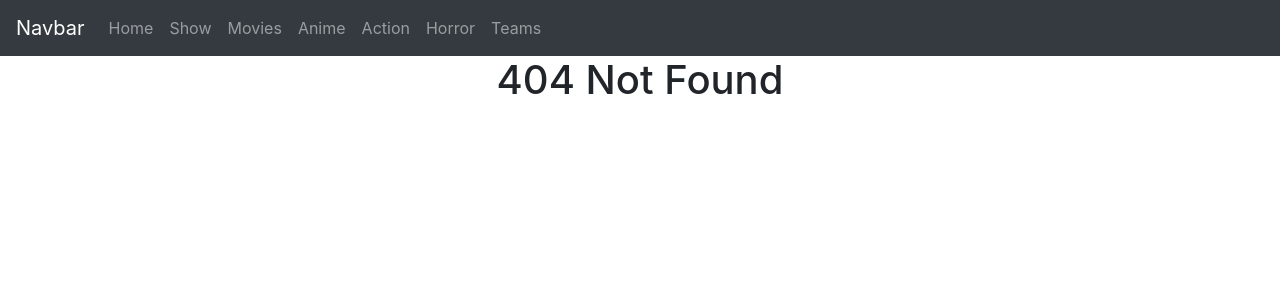
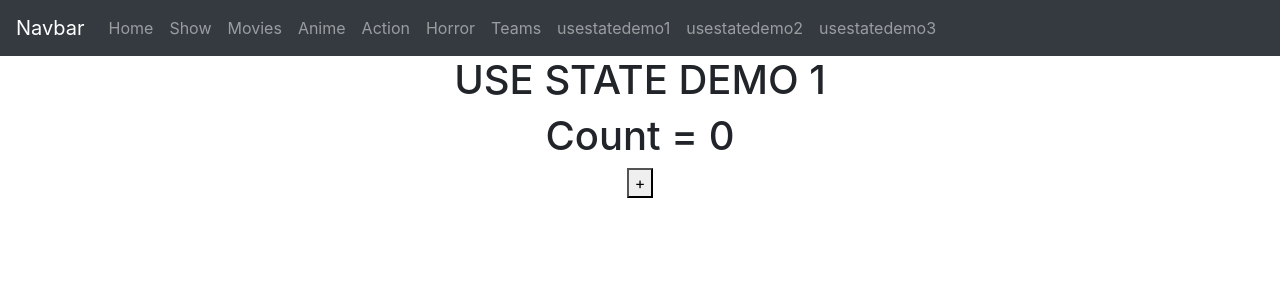
Before and after one commit to patelavi43/learning26, a React (Vite) app: page /usestatedemo1 in a window 1280 px wide. Before the commit this address had no page. Shown: the top 300 px of the page. Built offline with nearby package versions, Linux system fonts and the light colour scheme.

Commit message:
UseState

```diff
--- a/src/App.jsx
+++ b/src/App.jsx
@@ -27,6 +27,9 @@
 import { Watch } from "./components/Watch";
 import { Teams } from "./components/Team";
 import { TeamDetail } from "./components/TeamDetail";
+import { UseStateDemo1 } from "./components/UseStateDemo1";
+import { UseStateDemo2 } from "./components/UseStateDemo2";
+import { UseStateDemo3 } from "./components/UseStateDemo3";
 
 
 
@@ -50,6 +53,9 @@
           <Route path="/netflixmovies" element={<NetflixMovies />} />
           <Route path="/teams" element={<Teams />} />
           <Route path="/teamdetail/:teamName" element={<TeamDetail />} />
+          <Route path="/usestatedemo1" element ={<UseStateDemo1 />} />
+          <Route path="/usestatedemo2" element ={<UseStateDemo2 />} />
+          <Route path="/usestatedemo3" element ={<UseStateDemo3 />} />
         </Routes>
        </div>
 
--- a/src/components/MapDemo7.jsx
+++ b/src/components/MapDemo7.jsx
@@ -1,7 +1,7 @@
 import React from "react";
 
 import aviImg from "../assets/image/avi.jpeg";
-import krupaliImg from "..\assets\image\avi.jpeg";
+import krupaliImg from "../assets/image/avi.jpeg";
 
 export const MapDemo7 = () => {
   const employees = [
--- a/src/components/MapDemo8.jsx
+++ b/src/components/MapDemo8.jsx
@@ -2,7 +2,7 @@
 
 // ✅ import images from src/assets/image
 import aviImg from "../assets/image/avi.jpeg";
-import krupaliImg from "../assets/image/krupali.jpeg";
+import krupaliImg from "../assets/image/avi.jpeg";
 
 export const MapDemo8 = () => {
   const students = [
--- a/src/components/Nevbar.jsx
+++ b/src/components/Nevbar.jsx
@@ -63,6 +63,21 @@
                 Teams
               </Link>
             </li>
+             <li class="nav-item">
+              <Link class="nav-link" to="/usestatedemo1">
+                usestatedemo1
+              </Link>
+            </li>
+            <li class="nav-item">
+              <Link class="nav-link" to="/usestatedemo2">
+                usestatedemo2
+              </Link>
+            </li>
+            <li class="nav-item">
+              <Link class="nav-link" to="/usestatedemo3">
+                usestatedemo3
+              </Link>
+            </li>
           </ul>
         </div>
       </nav>
--- /dev/null
+++ b/src/components/UseStateDemo1.jsx
@@ -0,0 +1,26 @@
+
+import React, { useState } from 'react'
+
+export const UseStateDemo1 = () => {
+
+    //var count = 0;
+    const[count,setCount]=useState(0)
+    //count --> stateVariable..
+    //setCount --> setter function --> it will use for update state variable..
+    //useState(0) -->0 will act as inital value
+
+    const increseCount = ()=>{
+      //console.log('count before increse ',count)
+      //count++;
+      setCount(count+1)
+      console.log('count after increse ',count)
+    }
+
+  return (
+    <div style={{textAlign:"center"}}>
+        <h1>USE STATE DEMO 1</h1>
+        <h1>Count = {count}</h1>
+        <button onClick={increseCount}>+</button>
+    </div>
+  )
+}
--- /dev/null
+++ b/src/components/UseStateDemo2.jsx
@@ -0,0 +1,20 @@
+
+import React, { useState } from 'react'
+
+export const UseStateDemo2 = () => {
+
+    const [loading,setLoading]=useState(true) //boolean
+    const stopLoader = ()=>{
+        setLoading(false)
+    }
+
+  return (
+    <div style={{textAlign:"center"}}>
+        <h1>UseStateDemo2</h1>
+        {
+            loading == true && <h1>Loading.....</h1>
+        }
+        <button onClick={stopLoader}>STOP</button>
+    </div>
+  )
+}
--- /dev/null
+++ b/src/components/UseStateDemo3.jsx
@@ -0,0 +1,20 @@
+
+import React, { useState } from "react";
+
+export const UseStateDemo3 = () => {
+  const [users, setUsers] = useState(["parth","raj"]); //array
+  const addUser = ()=>{
+    setUsers([...users,"abc"])
+  }
+  return (
+    <div style={{ textAlign: "center" }}>
+      <h1>UseStateDemo3</h1>
+      {
+        users.map((u)=>{
+            return <li>{u}</li>
+        })
+      }
+      <button onClick={addUser}>push</button>
+    </div>
+  );
+};
```
